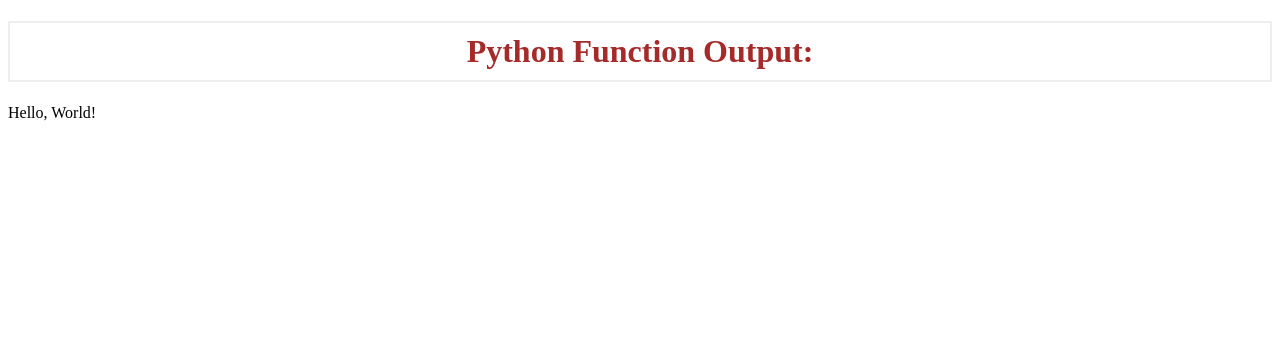
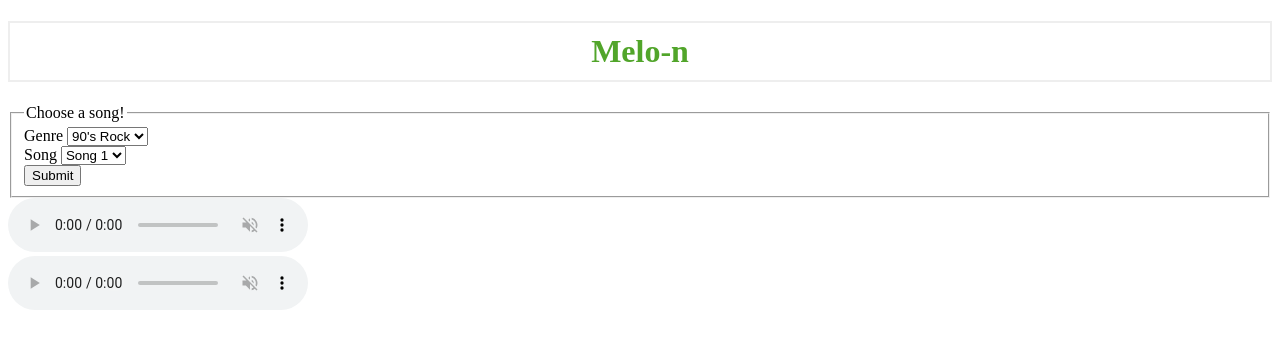
Before and after one commit to gcc4p/melo-n, a Flask app: page / in a window 1280 px wide. Shown: the top 349 px of the page. Run offline with Flask 3, Linux system fonts and the light colour scheme.

Commit message:
We've got this

```diff
--- a/melon.py
+++ b/melon.py
@@ -1,4 +1,4 @@
-from flask import Flask, render_template
+from flask import Flask, render_template, request
 
 app = Flask(__name__)
 
@@ -6,10 +6,14 @@ app = Flask(__name__)
 def home():
     return render_template('index.html')
 
-@app.route('/myfunction')
-def my_function():
-    result = "Hello, World!"  # Replace with your Python function's output
-    return result
+#For songs dropdown
+@app.route('/Songfunction', methods=['POST'])
+def mySongFunction():
+    output = request.form.get("name")
+    print(output)
+    #name = output["name"]
+    return render_template('index.html')
+
 
 if __name__ == "__main__":
     app.run(debug=True)
--- a/static/styles.css
+++ b/static/styles.css
@@ -1,7 +1,49 @@
 /* Code to just try it out */
 h1 {
     border: 2px #eee solid;
-    color: brown;
+    color: rgb(81, 165, 42);
     text-align: center;
     padding: 10px;
 }
+
+/* Dropdown Button */
+.dropbtn {
+    background-color: #04AA6D;
+    color: white;
+    padding: 16px;
+    font-size: 16px;
+    border: none;
+  }
+
+  /* The container <div> - needed to position the dropdown content */
+  .dropdown {
+    position: relative;
+    display: inline-block;
+  }
+
+  /* Dropdown Content (Hidden by Default) */
+  .dropdown-content {
+    display: none;
+    position: absolute;
+    background-color: #f1f1f1;
+    min-width: 160px;
+    box-shadow: 0px 8px 16px 0px rgba(0,0,0,0.2);
+    z-index: 1;
+  }
+
+  /* Links inside the dropdown */
+  .dropdown-content a {
+    color: black;
+    padding: 12px 16px;
+    text-decoration: none;
+    display: block;
+  }
+
+  /* Change color of dropdown links on hover */
+  .dropdown-content a:hover {background-color: #ddd;}
+
+  /* Show the dropdown menu on hover */
+  .dropdown:hover .dropdown-content {display: block;}
+
+  /* Change the background color of the dropdown button when the dropdown content is shown */
+  .dropdown:hover .dropbtn {background-color: #3e8e41;}
--- a/templates/index.html
+++ b/templates/index.html
@@ -1,20 +1,81 @@
 <!DOCTYPE html>
 <html lang="en">
 <head>
+    <h1>Melo-n</h1>
+
     <meta charset="UTF-8">
     <link rel="stylesheet" type="text/css" href=../static/styles.css>
     <title>Python Function Output</title>
 </head>
 <body>
-    <h1>Python Function Output:</h1>
-    <div id="functionOutput"></div>
-    <script src="https://code.jquery.com/jquery-3.6.0.min.js"></script>
+    <!--For the songs dropdown-->
+
+    <form type="submit">
+        <fieldset>
+          <legend>Choose a song!</legend>
+          <div class="mb-3">
+            <label for="GenreSelect" class="form-label">Genre</label>
+            <select id="GenreSelect" class="form-select">
+              <option>90's Rock</option>
+              <option>Pop</option>
+              <option>Hip-hop</option>
+            </select>
+          </div>
+          <div class="mb-3">
+            <label for="SongSelect" class="form-label">Song</label>
+            <select id="SongSelect" class="form-select">
+              <option id="song1" value="1">Song 1</option>
+              <option id="song2" value="2">Song 2</option>
+              <option id="song3" value="3">Song 3</option>
+              <option id="song4" value="4">Song 4</option>
+              <option id="song5" value="5">Song 5</option>
+            </select>
+          </div>
+
+          <button type="submit" class="btn btn-primary">Submit</button>
+        </fieldset>
+      </form>
+
     <script>
-        $(document).ready(function(){
-            $.get("/myfunction", function(data){
-                $("#functionOutput").text(data);
-            });
-        });
+        document.getElementById("song1").addEventListener("click", clickSong);
+
+        function clickSong(){
+            document.getElementById("audio1").addEventListener("click", clickSong);
+        }
     </script>
+
+    <!--Mp3 players that pops out when songs are chosen-->
+    <div id="ogplayer">
+        <audio controls muted>
+            <source id="audio1" src="{{ url_for('static', filename='assets/audio_example.mp3') }}" type="audio/mpeg"> <!--change songs-->
+            <source id="song2" src="" onclick="submitSong2()" type="audio/mpeg">
+            <source id="song3" src="" onclick="submitSong3()" type="audio/mpeg">
+            <source id="song4" src="" onclick="submitSong4()" type="audio/mpeg">
+            <source id="song5" src="" onclick="submitSong5()" type="audio/mpeg">
+        </audio>
+    </div>
+
+    <div id="remixplayer">
+        <audio controls muted>
+            <source id="RockSong1" src="{{ url_for('static', filename='assets/audio_example.mp3') }}" onclick="submitRSong1()"  type="audio/mpeg"> <!--Rock-->
+            <source id="RockSong2" src="{{ url_for('static', filename='assets/audio_example.mp3') }}" onclick="submitRSong2()" type="audio/mpeg">
+            <source id="RockSong3" src="{{ url_for('static', filename='assets/audio_example.mp3') }}" onclick="submitRSong3()" type="audio/mpeg">
+            <source id="RockSong4" src="{{ url_for('static', filename='assets/audio_example.mp3') }}" onclick="submitRSong4()" type="audio/mpeg">
+            <source id="RockSong5" src="{{ url_for('static', filename='assets/audio_example.mp3') }}" onclick="submitRSong5()"type="audio/mpeg">
+
+            <source id="PopSong1" src="{{ url_for('static', filename='assets/audio_example.mp3') }}" onclick="submitRSong1()"  type="audio/mpeg"> <!--Pop-->
+            <source id="PopSong2" src="{{ url_for('static', filename='assets/audio_example.mp3') }}" onclick="submitRSong2()" type="audio/mpeg">
+            <source id="PopSong3" src="{{ url_for('static', filename='assets/audio_example.mp3') }}" onclick="submitRSong3()" type="audio/mpeg">
+            <source id="PopSong4" src="{{ url_for('static', filename='assets/audio_example.mp3') }}" onclick="submitRSong4()" type="audio/mpeg">
+            <source id="PopSong5" src="{{ url_for('static', filename='assets/audio_example.mp3') }}" onclick="submitRSong5()"type="audio/mpeg">
+
+            <source id="HiphopSong1" src="{{ url_for('static', filename='assets/audio_example.mp3') }}" onclick="submitRSong1()"  type="audio/mpeg"> <!--Hip-hop-->
+            <source id="HiphopSong2" src="{{ url_for('static', filename='assets/audio_example.mp3') }}" onclick="submitRSong2()" type="audio/mpeg">
+            <source id="HiphopSong3" src="{{ url_for('static', filename='assets/audio_example.mp3') }}" onclick="submitRSong3()" type="audio/mpeg">
+            <source id="HiphopSong4" src="{{ url_for('static', filename='assets/audio_example.mp3') }}" onclick="submitRSong4()" type="audio/mpeg">
+            <source id="HiphopSong5" src="{{ url_for('static', filename='assets/audio_example.mp3') }}" onclick="submitRSong5()"type="audio/mpeg">
+        </audio>
+    </div>
+
 </body>
 </html>
```
